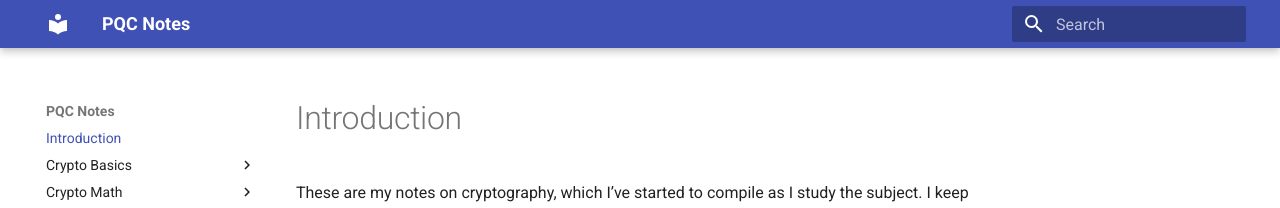
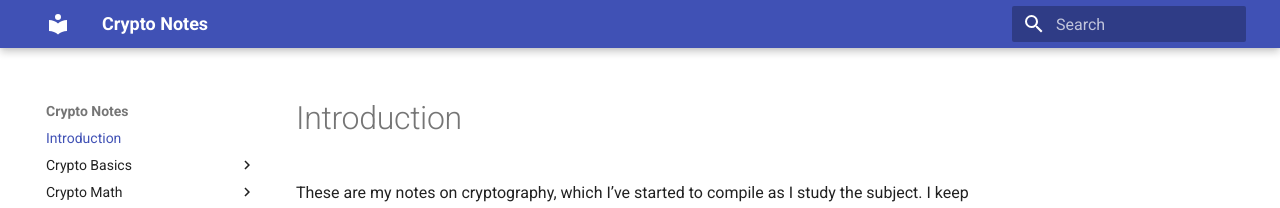
Before and after one commit to bhumikamittal7/crypto-notes, an MkDocs documentation site: the page built from docs/index.md, in a window 1280 px wide. Shown: the top 208 px of the page. Built offline with MkDocs 1.6.1 and Material for MkDocs 9.7.7, drawn with Linux system fonts in a browser that asks for light colours.

Commit message:
name update

```diff
--- a/mkdocs.yml
+++ b/mkdocs.yml
@@ -1,5 +1,5 @@
-site_name: PQC Notes
-site_url: https://bhumikamittal.in/pqc-notes/
+site_name: Crypto Notes
+site_url: https://bhumikamittal.in/crypto-notes/
 theme:
   name: material
 markdown_extensions:
```
